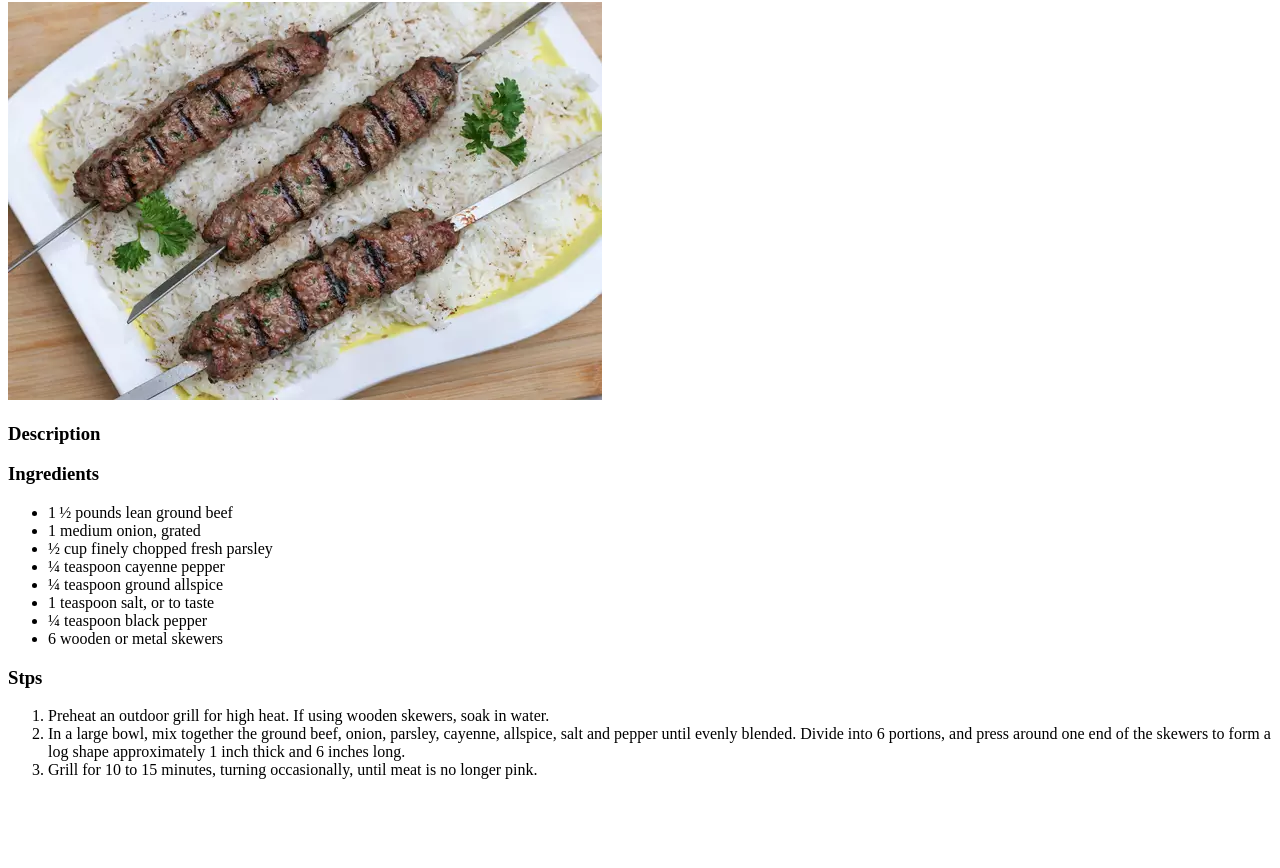
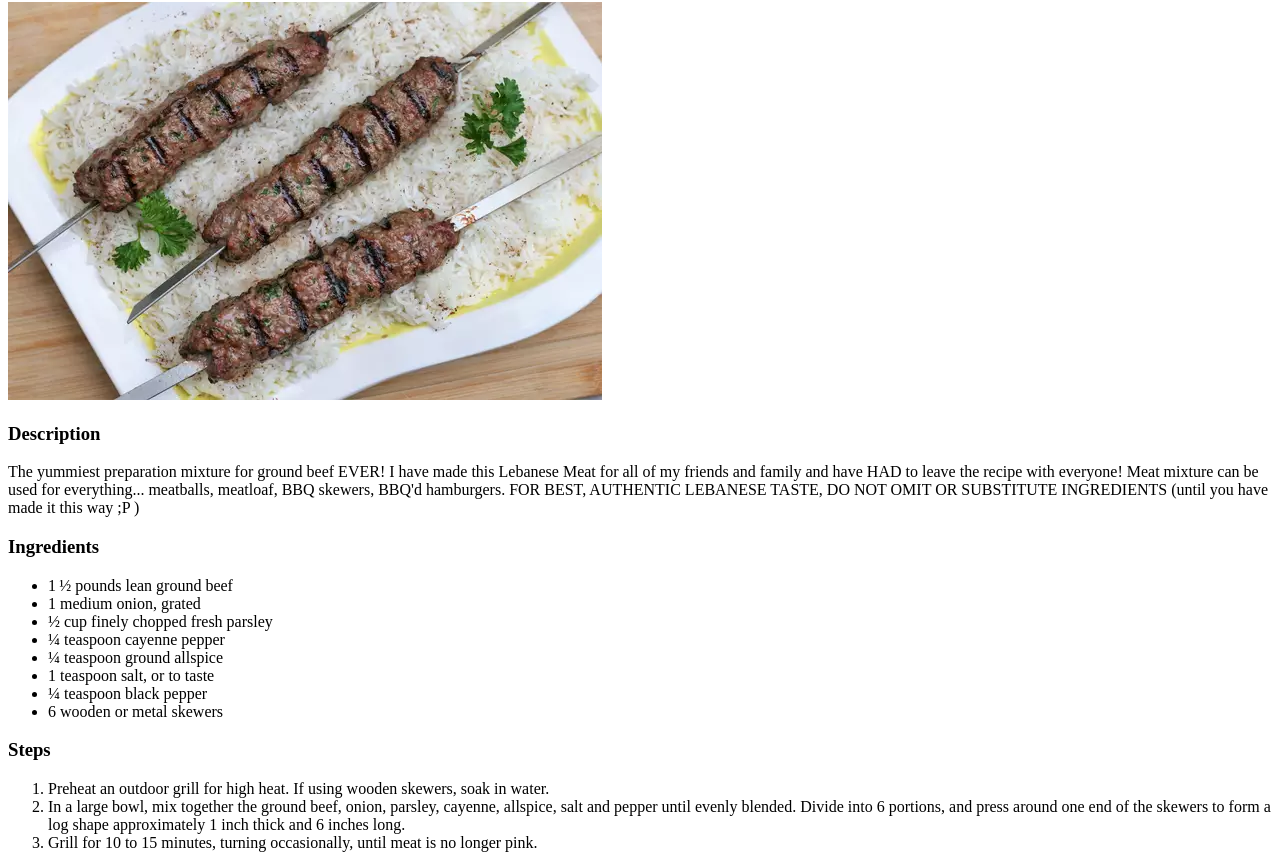
Before and after one commit to its-saad-rahman/odin-recipes, a plain HTML site: page recipes/kafta.html in a window 1280 px wide. Shown: the part 78-946 px from the top of the page. Before the commit the page ends 873 px from the top, so only its background shows below. Drawn offline with Linux system fonts and the light colour scheme.

Commit message:
Fixed typos

```diff
--- a/recipes/kafta.html
+++ b/recipes/kafta.html
@@ -10,6 +10,14 @@
     <h1>Kafta</h1>
     <img src="../images/Kafta.webp" alt="Baked Chicken" />
     <h3>Description</h3>
+    <p>
+      The yummiest preparation mixture for ground beef EVER! I have made this
+      Lebanese Meat for all of my friends and family and have HAD to leave the
+      recipe with everyone! Meat mixture can be used for everything...
+      meatballs, meatloaf, BBQ skewers, BBQ'd hamburgers. FOR BEST, AUTHENTIC
+      LEBANESE TASTE, DO NOT OMIT OR SUBSTITUTE INGREDIENTS (until you have made
+      it this way ;P )
+    </p>
     <h3>Ingredients</h3>
     <ul>
       <li>1 ½ pounds lean ground beef</li>
@@ -28,7 +36,7 @@
 
       <li>6 wooden or metal skewers</li>
     </ul>
-    <h3>Stps</h3>
+    <h3>Steps</h3>
     <ol>
       <li>
         Preheat an outdoor grill for high heat. If using wooden skewers, soak in
```
Also changed, not shown: recipes/baked-chicken.html (+1 -1 lines), recipes/easy-fried-cabbage.html (+6 -1 lines), recipes/feta-chicken.html (+1 -1 lines), recipes/mediterranean-greek-salad.html (+1 -1 lines), recipes/watermelon-feta-salad.html (+1 -1 lines).
